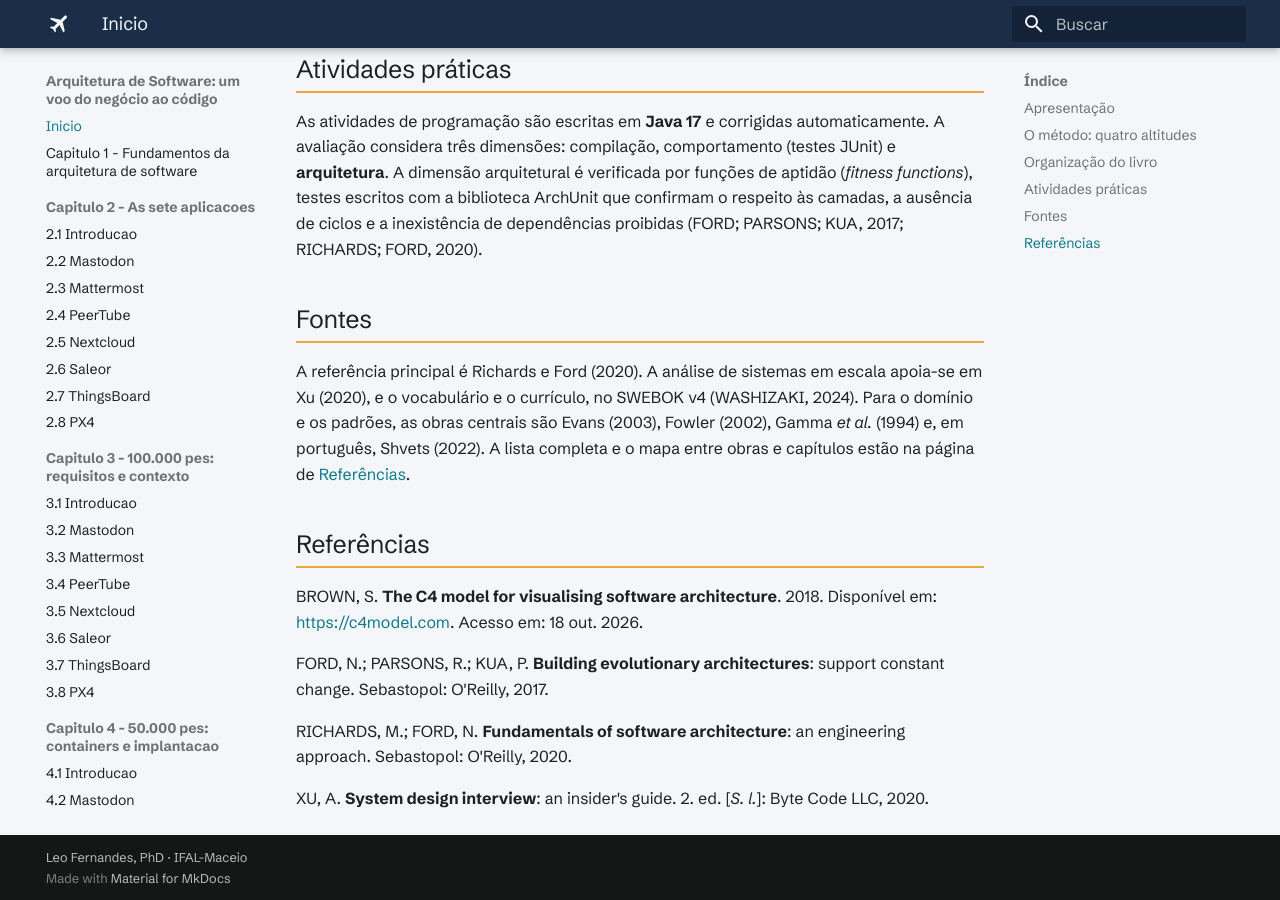
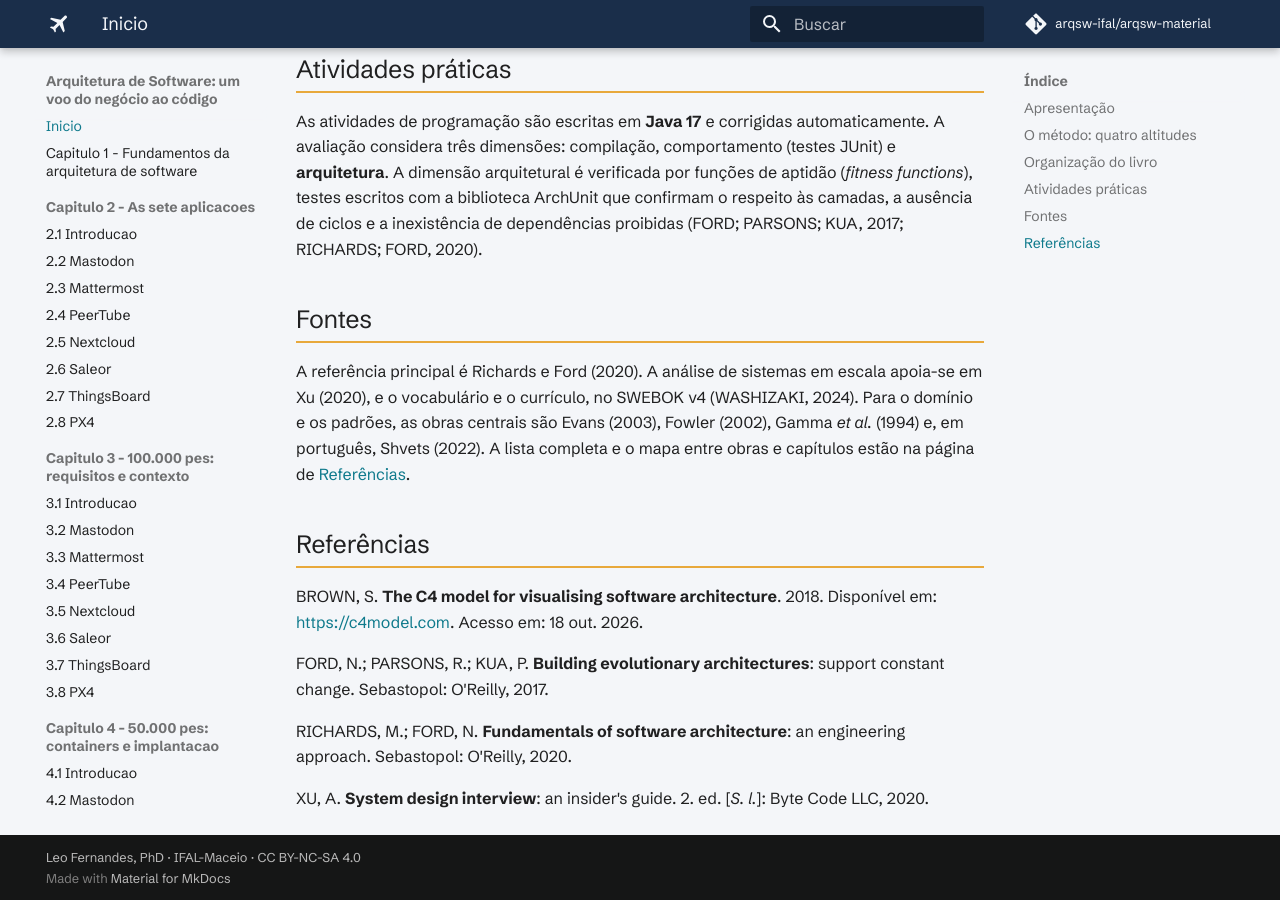
Before and after one commit to arqsw-ifal/arqsw-material, an MkDocs documentation site: the page built from docs/index.md, in a window 1280 px wide and 900 px high, scrolled down 3006 px. Built offline with MkDocs 1.6.1 and Material for MkDocs 9.7.7, drawn with Linux system fonts in a browser that asks for light colours; comment, search, counter and statistics services are not loaded.

Commit message:
Livro na organização arqsw-ifal, público, sob CC BY-NC-SA 4.0
Co-Authored-By: Claude Opus 5.5 <noreply@anthropic.com>

```diff
--- a/mkdocs.yml
+++ b/mkdocs.yml
@@ -1,8 +1,11 @@
 site_name: "Arquitetura de Software: um voo do negócio ao código"
 site_description: Material da disciplina Arquitetura de Software (BSI) - IFAL-Maceio
 site_author: Leo Fernandes, PhD
-site_url: https://leofernandesmo.github.io/arqsw-material/
-copyright: Leo Fernandes, PhD &middot; IFAL-Maceio
+site_url: https://arqsw-ifal.github.io/arqsw-material/
+repo_url: https://github.com/arqsw-ifal/arqsw-material
+repo_name: arqsw-ifal/arqsw-material
+edit_uri: ""
+copyright: Leo Fernandes, PhD &middot; IFAL-Maceio &middot; <a href="https://creativecommons.org/licenses/by-nc-sa/4.0/deed.pt-br">CC BY-NC-SA 4.0</a>
 
 theme:
   name: material
```
Also changed, not shown: README.md (+6 -0 lines), 1 other file.
